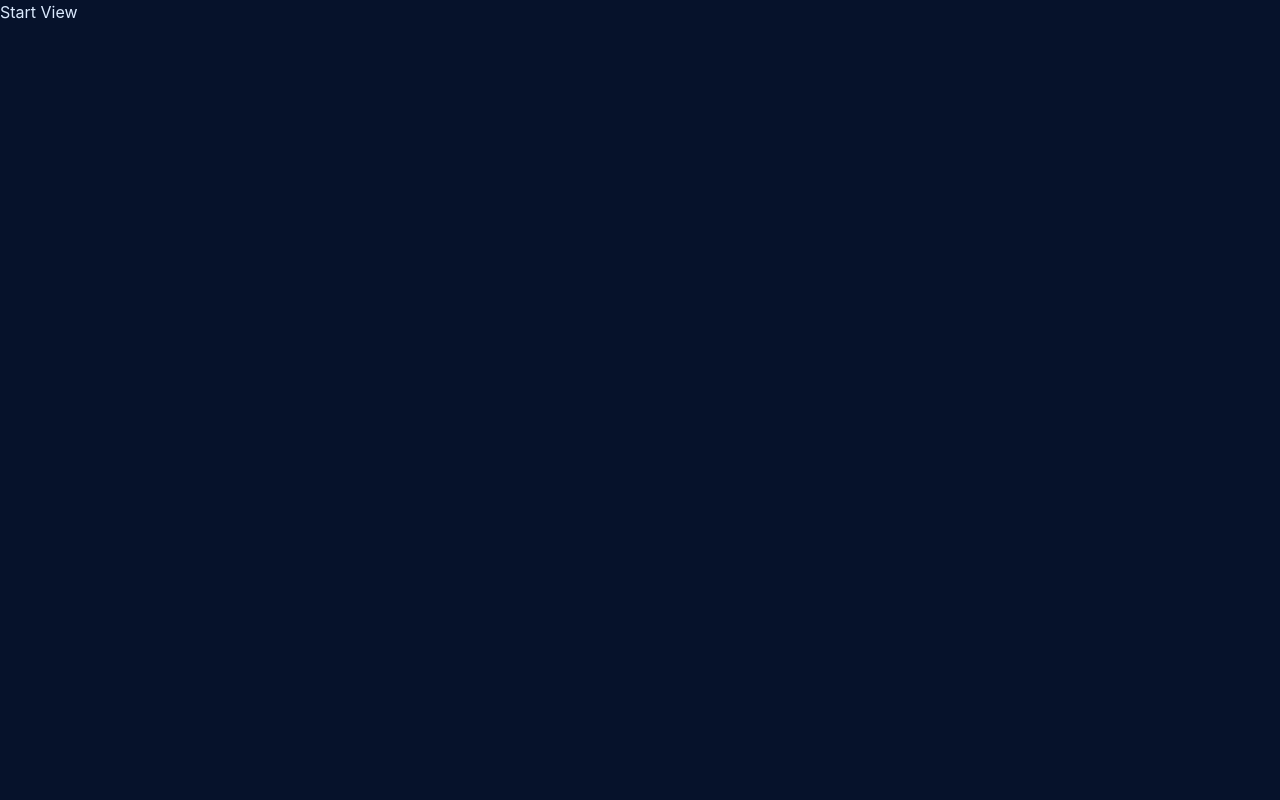
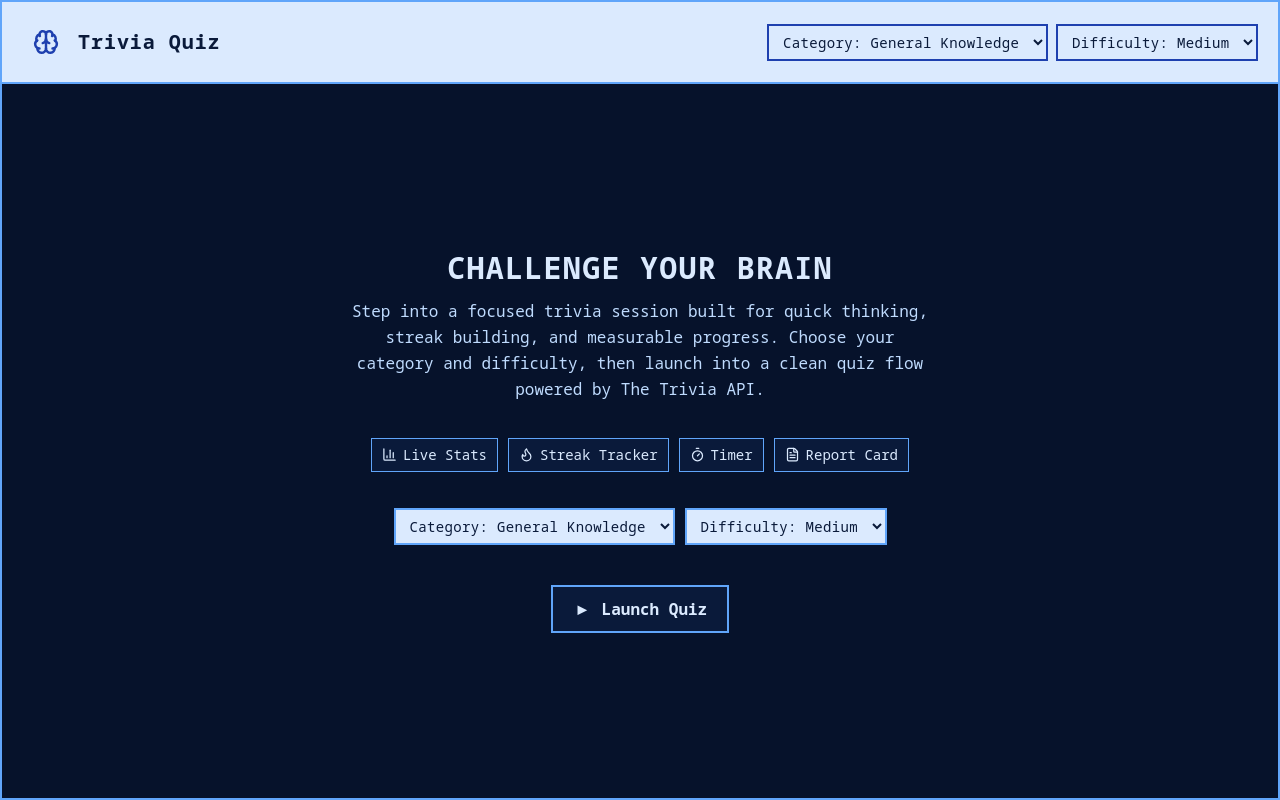
Before and after one commit to Ammar-Taha/trivia-quiz, a React (Vite) app: page / in a window 1280 px wide. Built offline with nearby package versions, Linux system fonts and the light colour scheme.

Commit message:
feat: build start view UI

```diff
--- a/index.html
+++ b/index.html
@@ -2,11 +2,12 @@
 <html lang="en">
     <head>
         <meta charset="UTF-8" />
+        <link rel="icon" type="image/svg+xml" href="/favicon.svg" />
         <meta name="viewport" content="width=device-width, initial-scale=1.0" />
-        <title>trivia-quiz</title>
+        <title>Trivia Quiz</title>
     </head>
     <body>
-        <main id="root"></main>
+        <div id="root"></div>
         <script type="module" src="/src/main.tsx"></script>
     </body>
 </html>
--- a/package.json
+++ b/package.json
@@ -10,6 +10,7 @@
     "preview": "vite preview"
   },
   "dependencies": {
+    "lucide-react": "^0.577.0",
     "react": "^19.2.4",
     "react-dom": "^19.2.4"
   },
--- a/src/App.tsx
+++ b/src/App.tsx
@@ -4,7 +4,7 @@ import Quiz from "./views/quiz/Quiz";
 import Results from "./views/results/Results";
 
 function App() {
-  const [view, setView] = useState<"start" | "quiz" | "results">("start");
+  const [view] = useState<"start" | "quiz" | "results">("start");
 
   // Simple State-based routing
   switch (view) {
--- a/src/index.css
+++ b/src/index.css
@@ -14,10 +14,10 @@
 
 @layer base {
   :root {
-    font-family: Inter, system-ui, Avenir, Helvetica, Arial, sans-serif;
-    color-scheme: dark;
-    color: var(--color-surface);
-    background-color: var(--color-canvas);
+    font-family: "Noto Sans Mono", ui-monospace, SFMono-Regular, Menlo, monospace;
+    color-scheme: light;
+    color: var(--color-ink);
+    background-color: var(--color-surface);
   }
 
   * {
@@ -27,6 +27,15 @@
   body {
     margin: 0;
     min-width: 320px;
-    background-color: var(--color-canvas);
+    font-size: 1.05rem;
+    background-color: var(--color-surface);
+  }
+
+  button {
+    cursor: pointer;
+  }
+
+  button:disabled {
+    cursor: not-allowed;
   }
 }
--- a/src/views/quiz/Quiz.tsx
+++ b/src/views/quiz/Quiz.tsx
@@ -1,3 +1,9 @@
 export default function Quiz() {
-  return <h1>Quiz View</h1>;
+  return (
+    <main className="flex min-h-screen w-full items-center justify-center bg-[var(--color-surface)] p-4 text-[var(--color-ink)]">
+      <section className="flex min-h-screen w-full items-center justify-center border-2 border-[var(--color-accent)] bg-[var(--color-canvas)] text-[var(--color-surface)]">
+        <h1 className="text-2xl font-bold uppercase tracking-[0.08rem]">Quiz View</h1>
+      </section>
+    </main>
+  );
 }
--- a/src/views/results/Results.tsx
+++ b/src/views/results/Results.tsx
@@ -1,3 +1,9 @@
 export default function Results() {
-  return <h1>Results View</h1>;
+  return (
+    <main className="flex min-h-screen w-full items-center justify-center bg-[var(--color-surface)] p-4 text-[var(--color-ink)]">
+      <section className="flex min-h-screen w-full items-center justify-center border-2 border-[var(--color-accent)] bg-[var(--color-canvas)] text-[var(--color-surface)]">
+        <h1 className="text-2xl font-bold uppercase tracking-[0.08rem]">Results View</h1>
+      </section>
+    </main>
+  );
 }
--- /dev/null
+++ b/src/views/start/CategorySelect.tsx
@@ -0,0 +1,26 @@
+type CategorySelectProps = {
+  id: string;
+  className: string;
+};
+
+export default function CategorySelect({ id, className }: CategorySelectProps) {
+  return (
+    <>
+      <label htmlFor={id} className="sr-only">
+        Category
+      </label>
+      <select id={id} defaultValue="general_knowledge" className={className}>
+        <option value="general_knowledge">Category: General Knowledge</option>
+        <option value="arts_and_literature">Category: Arts &amp; Literature</option>
+        <option value="film_and_tv">Category: Film &amp; TV</option>
+        <option value="music">Category: Music</option>
+        <option value="science">Category: Science</option>
+        <option value="geography">Category: Geography</option>
+        <option value="history">Category: History</option>
+        <option value="sport_and_leisure">Category: Sport &amp; Leisure</option>
+        <option value="society_and_culture">Category: Society &amp; Culture</option>
+        <option value="food_and_drink">Category: Food &amp; Drink</option>
+      </select>
+    </>
+  );
+}
--- /dev/null
+++ b/src/views/start/DifficultySelect.tsx
@@ -0,0 +1,22 @@
+type DifficultySelectProps = {
+  id: string;
+  className: string;
+};
+
+export default function DifficultySelect({
+  id,
+  className,
+}: DifficultySelectProps) {
+  return (
+    <>
+      <label htmlFor={id} className="sr-only">
+        Difficulty
+      </label>
+      <select id={id} defaultValue="medium" className={className}>
+        <option value="easy">Difficulty: Easy</option>
+        <option value="medium">Difficulty: Medium</option>
+        <option value="hard">Difficulty: Hard</option>
+      </select>
+    </>
+  );
+}
--- /dev/null
+++ b/src/views/start/Header.tsx
@@ -0,0 +1,29 @@
+import { Brain } from "lucide-react";
+import CategorySelect from "./CategorySelect";
+import DifficultySelect from "./DifficultySelect";
+
+export default function Header() {
+  return (
+    <header className="flex flex-col gap-4 border-b-2 border-[var(--color-accent)] bg-[var(--color-surface)] px-3 py-3 text-[var(--color-ink)] sm:flex-row sm:items-center sm:justify-between sm:px-5 sm:py-4">
+      <div className="flex items-center gap-2">
+        <span className="inline-flex h-12 w-12 items-center justify-center text-[var(--color-danger-hover)]">
+          <Brain size={26} strokeWidth={2.25} />
+        </span>
+        <p className="text-lg font-bold tracking-[0.06rem] sm:text-xl">
+          Trivia Quiz
+        </p>
+      </div>
+
+      <div className="flex flex-wrap items-center gap-2">
+        <CategorySelect
+          id="header-category"
+          className="border-2 border-[var(--color-danger-hover)] bg-[var(--color-surface)] px-2.5 py-1.5 text-sm font-medium tracking-wide text-[var(--color-ink)]"
+        />
+        <DifficultySelect
+          id="header-difficulty"
+          className="border-2 border-[var(--color-danger-hover)] bg-[var(--color-surface)] px-2.5 py-1.5 text-sm font-medium tracking-wide text-[var(--color-ink)]"
+        />
+      </div>
+    </header>
+  );
+}
--- /dev/null
+++ b/src/views/start/MainPane.tsx
@@ -0,0 +1,60 @@
+import { BarChart3, FileText, Flame, Timer } from "lucide-react";
+import CategorySelect from "./CategorySelect";
+import DifficultySelect from "./DifficultySelect";
+
+export default function MainPane() {
+  return (
+    <section className="flex flex-1 items-center justify-center px-4 py-10 text-center sm:px-8 sm:py-14">
+      <div className="flex w-full flex-col items-center justify-center gap-6 sm:gap-8">
+        <div className="space-y-3">
+          <h1 className="text-2xl font-bold uppercase tracking-[0.08rem] sm:text-3xl">
+            Challenge Your Brain
+          </h1>
+          <p className="mx-auto max-w-xl text-base leading-relaxed text-[var(--color-surface-hover)]">
+            Step into a focused trivia session built for quick thinking, streak
+            building, and measurable progress. Choose your category and
+            difficulty, then launch into a clean quiz flow powered by The Trivia
+            API.
+          </p>
+        </div>
+
+        <div className="mt-1 flex flex-wrap items-center justify-center gap-2.5">
+          <span className="inline-flex items-center gap-1.5 border border-[var(--color-accent)] bg-[var(--color-ink)] px-2.5 py-1.5 text-sm font-medium">
+            <BarChart3 size={15} />
+            Live Stats
+          </span>
+          <span className="inline-flex items-center gap-1.5 border border-[var(--color-accent)] bg-[var(--color-ink)] px-2.5 py-1.5 text-sm font-medium">
+            <Flame size={15} />
+            Streak Tracker
+          </span>
+          <span className="inline-flex items-center gap-1.5 border border-[var(--color-accent)] bg-[var(--color-ink)] px-2.5 py-1.5 text-sm font-medium">
+            <Timer size={15} />
+            Timer
+          </span>
+          <span className="inline-flex items-center gap-1.5 border border-[var(--color-accent)] bg-[var(--color-ink)] px-2.5 py-1.5 text-sm font-medium">
+            <FileText size={15} />
+            Report Card
+          </span>
+        </div>
+
+        <div className="mt-1 flex flex-wrap items-center justify-center gap-2.5">
+          <CategorySelect
+            id="main-category"
+            className="border-2 border-[var(--color-accent)] bg-[var(--color-surface)] px-2.5 py-1.5 text-sm font-medium tracking-wide text-[var(--color-ink)]"
+          />
+          <DifficultySelect
+            id="main-difficulty"
+            className="border-2 border-[var(--color-accent)] bg-[var(--color-surface)] px-2.5 py-1.5 text-sm font-medium tracking-wide text-[var(--color-ink)]"
+          />
+        </div>
+
+        <button
+          type="button"
+          className="mt-2 border-2 border-[var(--color-accent)] bg-[var(--color-ink)] px-5 py-2.5 text-base font-semibold text-[var(--color-surface)] transition-colors duration-200 hover:bg-[var(--color-danger-hover)]"
+        >
+          ▶ Launch Quiz
+        </button>
+      </div>
+    </section>
+  );
+}
--- a/src/views/start/Start.tsx
+++ b/src/views/start/Start.tsx
@@ -1,3 +1,13 @@
+import Header from "./Header";
+import MainPane from "./MainPane";
+
 export default function Start() {
-  return <h1>Start View</h1>;
+  return (
+    <main className="min-h-screen w-full bg-[var(--color-surface)] text-[var(--color-ink)]">
+      <div className="flex min-h-screen w-full flex-col border-2 border-[var(--color-accent)] bg-[var(--color-canvas)] text-[var(--color-surface)] shadow-2xl">
+        <Header />
+        <MainPane />
+      </div>
+    </main>
+  );
 }
```
Also changed, not shown: public/favicon.svg (added), 1 other file (tests, documents, lock files or other folders).
